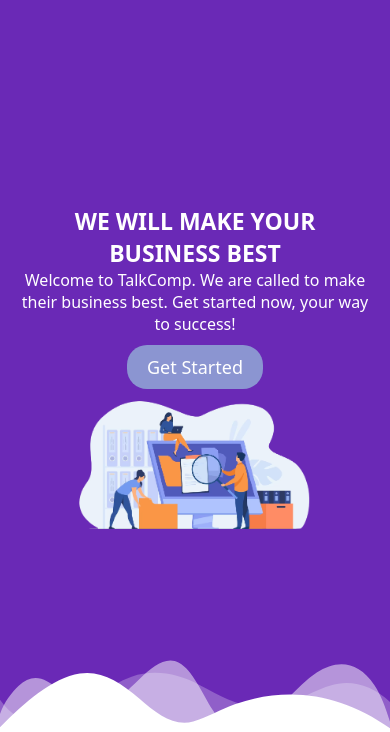
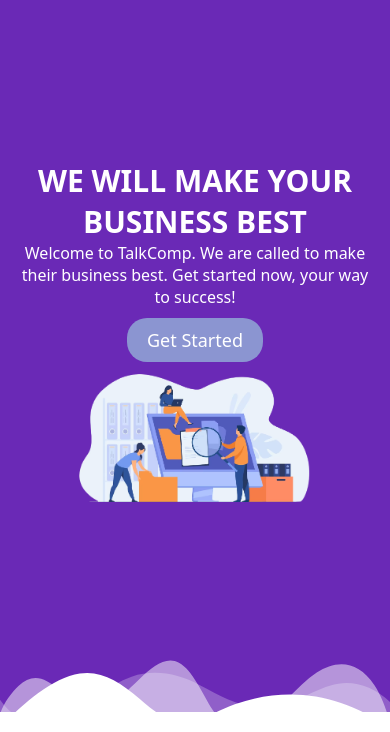
Before and after one commit to ipoiponiyasuo/talkcomp, a plain HTML site: page index.html in a window 390 px wide. Shown: the part 112-844 px from the top of the page. Drawn offline with nearby package versions, Linux system fonts and the light colour scheme.

Commit message:
fixing height

```diff
--- a/index.html
+++ b/index.html
@@ -13,7 +13,7 @@
     <link href="https://unpkg.com/aos@2.3.1/dist/aos.css" rel="stylesheet">
     <!-- swiper slider css file -->
 <link rel="stylesheet" href="https://cdnjs.cloudflare.com/ajax/libs/Swiper/6.4.5/swiper-bundle.min.css" integrity="sha512-m3pAvNriL711NMlhkZHK6K4Tu2/RjtrzyjxZU8mlAbxxoDoURy27KajN1LGTLeEEPvaN12mKAgSCrYEwF9y0jA==" crossorigin="anonymous" />
-<link rel="shortcut icon" type="x-icon" href="image/logowo.png">
+<link rel="shortcut icon" type="x-icon" href="image/saddd.png">
     <title>TalkComp</title>
 </head>
 <header>
--- a/style.css
+++ b/style.css
@@ -171,7 +171,7 @@ html{
 }
 .home-flex{
 
-  height: 100vh;
+  height: 95vh;
   display: flex;
   align-items: center;
   justify-content: center;
@@ -697,8 +697,9 @@ height: 100%;
 }
 }
 @media (max-width: 397px){
-  .con-h1 h1 {
-    font-size: 23px;
+  .con-title {
+    margin-top: 40px;
+
 }
 .home-image {
   height: 150px;
@@ -727,6 +728,7 @@ height: 100%;
 .demand-desc .icon {
   font-size: 40px;
 }
+
 }
 @media (max-width: 292px){
 
```
